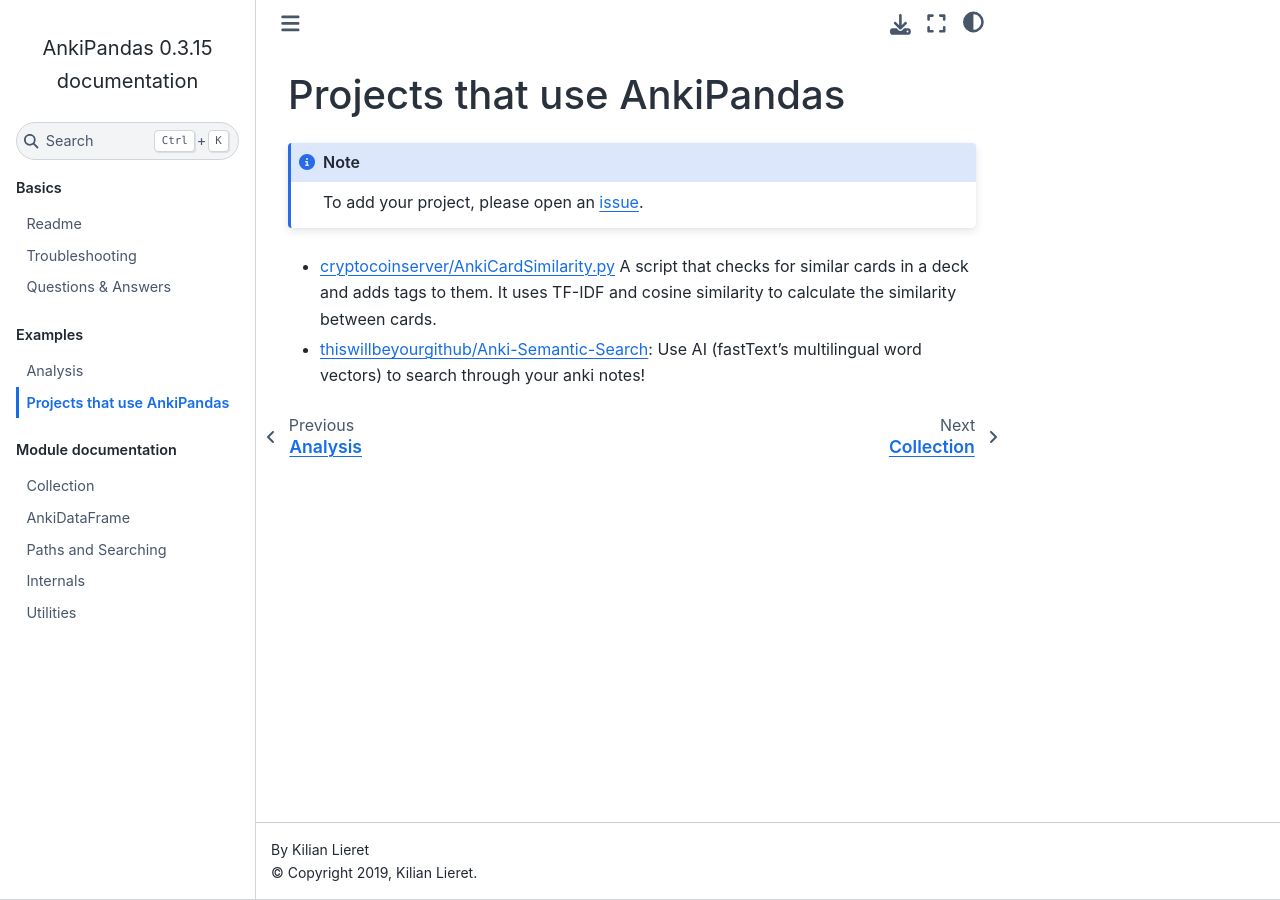
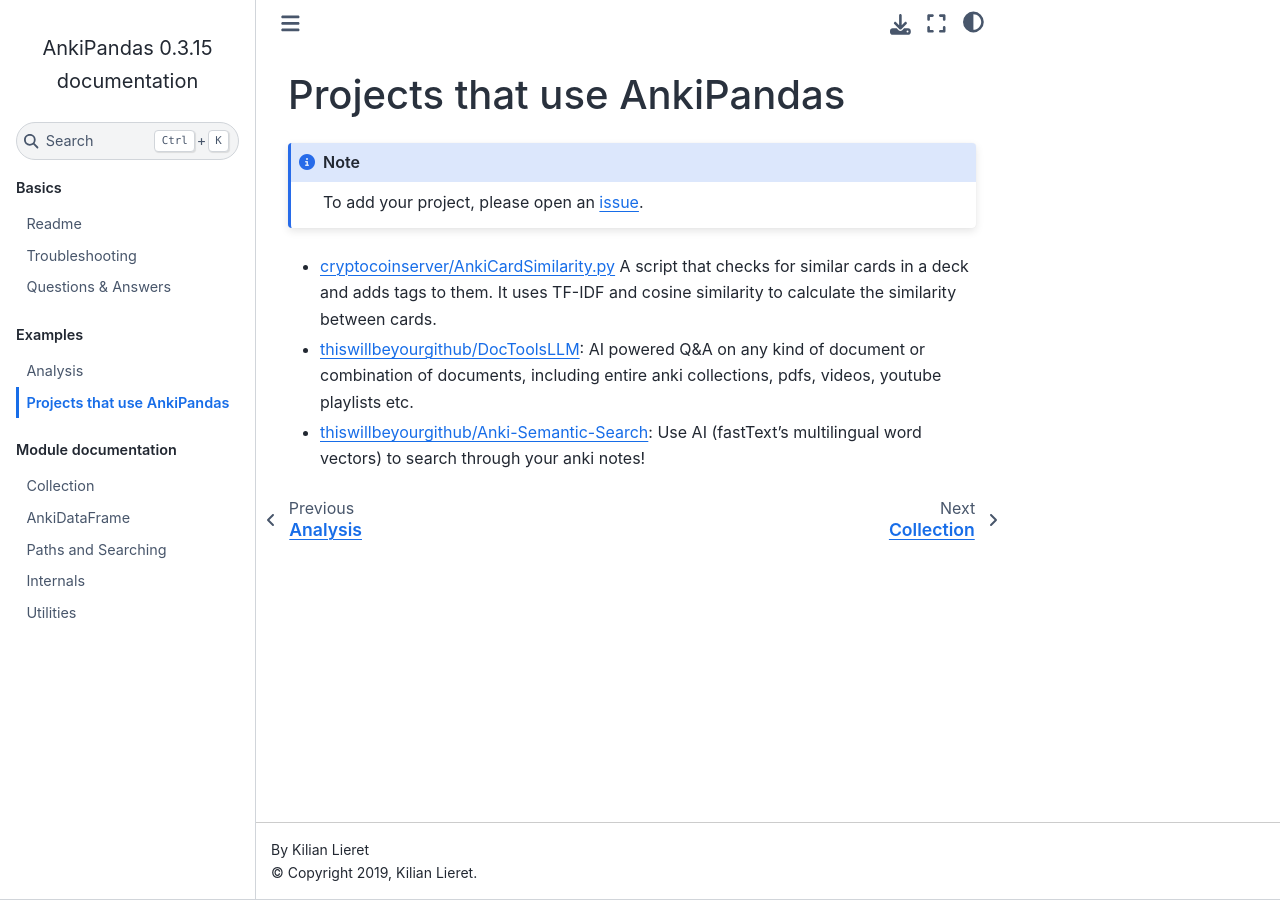
Before and after one commit to klieret/AnkiPandas, a Sphinx documentation site: the page built from doc/projects_with_ap.rst, in a window 1280 px wide. Built offline with Sphinx 7.4.7 and the Sphinx Book theme 1.1.4, drawn with Linux system fonts in a browser that asks for light colours.

Commit message:
docs: mention DocToolsLLM (#163)

```diff
--- a/doc/projects_with_ap.rst
+++ b/doc/projects_with_ap.rst
@@ -6,4 +6,5 @@
     To add your project, please open an `issue <https://github.com/klieret/AnkiPandas/issues>`_.
 
 * `cryptocoinserver/AnkiCardSimilarity.py <https://gist.github.com/cryptocoinserver/399eff4505708bca8f7074ab6eebe8cb>`_  A script that checks for similar cards in a deck and adds tags to them. It uses TF-IDF and cosine similarity to calculate the similarity between cards.
+* `thiswillbeyourgithub/DocToolsLLM <https://github.com/thiswillbeyourgithub/DocToolsLLM/>`_: AI powered Q&A on any kind of document or combination of documents, including entire anki collections, pdfs, videos, youtube playlists etc.
 * `thiswillbeyourgithub/Anki-Semantic-Search <https://github.com/thiswillbeyourgithub/Anki-Semantic-Search>`_: Use AI (fastText's multilingual word vectors) to search through your anki notes!
```
